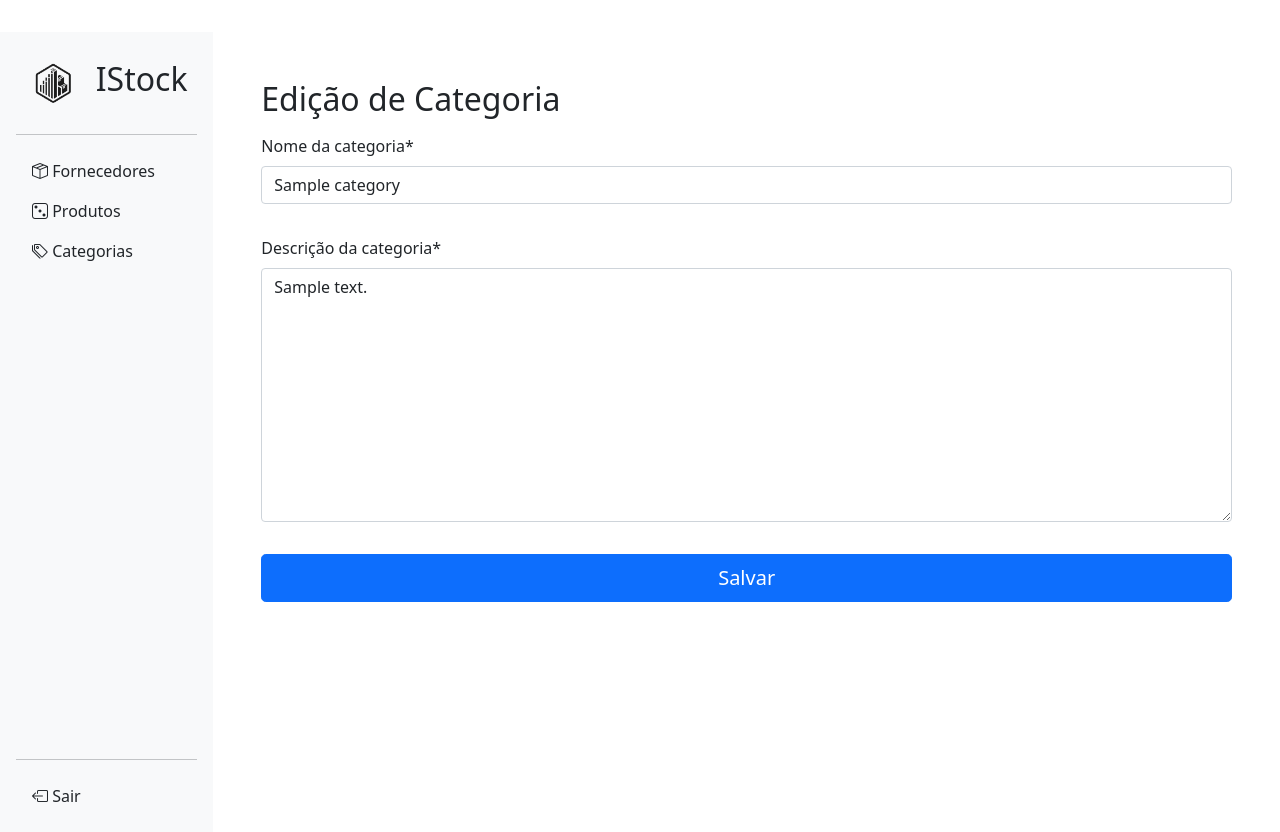
After one commit to linharesg/django, a Django app: a page that uses aula_02/inventory_control/base/templates/base.html in a window 1280 px wide. The commit adds this page. Run offline with Django 5.2, Linux system fonts and the light colour scheme; tables that the repository leaves empty hold one stand-in row (values such as "Sample post"); some libraries are stand-ins or nearby versions.

Commit message:
feat: add views for Categories

```diff
--- a/aula_02/inventory_control/base/templates/base.html
+++ b/aula_02/inventory_control/base/templates/base.html
@@ -56,13 +56,17 @@
                 <i class="bi bi-box-seam"></i>
                 Fornecedores
               </a>
-              {% comment %} <a href="{% url 'suppliers:create' %}" class="nav-link link-dark">
-                <i class="bi bi-person-plus-fill"></i>
-                Cadastrar
-              </a> {% endcomment %}
+            <li/>
+            <li>
               <a href="{% url 'products:index' %}" class="nav-link link-dark">
-                <i class="bi bi-person-plus-fill"></i>
+                <i class="bi bi-dice-3"></i>
                 Produtos
+              </a>
+            </li>
+            <li>
+              <a href="{% url 'products:category_index' %}" class="nav-link link-dark">
+                <i class="bi bi-tags"></i>
+                Categorias
               </a>
             </li>
           </ul>
--- a/aula_02/inventory_control/products/forms.py
+++ b/aula_02/inventory_control/products/forms.py
@@ -1,5 +1,6 @@
 from django import forms
 from .models import Products
+from .models import Category
 import re
 
 class ProductsForm(forms.ModelForm):
@@ -35,3 +36,14 @@ class ProductsForm(forms.ModelForm):
         widgets = {
             "expiration_date": forms.DateInput(attrs={"type":"date"}, format="%Y-%m-%d")
             }
+
+class CategoryForms(forms.ModelForm):
+
+    class Meta:
+        model = Category
+        fields = "__all__"
+
+        labels = {
+            "name": "Nome da categoria",
+            "description": "Descrição da categoria",
+        }
--- a/aula_02/inventory_control/products/models.py
+++ b/aula_02/inventory_control/products/models.py
@@ -8,12 +8,18 @@ import os
 class Category(models.Model):
     name = models.CharField(max_length=100, unique=True)
     description = models.TextField()
+    slug = models.SlugField(unique=True, blank=True)
+
 
     def __str__(self):
         return f"{self.name}"
     class Meta:
         verbose_name = "Categoria"
         verbose_name_plural = "Categorias"
+
+    def save(self, *args, **kwargs):
+        self.slug = slugify(self.name)
+        super(Category, self).save(*args, **kwargs)
 
 class Products(models.Model):
 
--- /dev/null
+++ b/aula_02/inventory_control/products/templates/categories/create.html
@@ -0,0 +1,34 @@
+{% extends "base.html" %}
+{% load static %}
+{% load crispy_forms_tags %}
+{% block title %}Cadastro de Categorias{% endblock %}
+{% block content %}
+  {% with create_url="/produtos/categorias/cadastro" %}
+    {% if form_action == create_url %}
+      <h2 class="mb-3">Cadastro de Categorias</h2>
+    {% else %}
+      <h2 class="mb-3">Edição de Categoria</h2>
+    {% endif %}
+
+
+    <form action="{{ form_action }}" method="post" novalidate enctype="multipart/form-data">
+      {% csrf_token %}
+
+      <div class="row mb-3">
+        <div class="col">
+          {{ form.name|as_crispy_field }}
+        </div>
+      </div>
+
+      <div class="row mb-3">
+        <div class="col">
+          {{ form.description|as_crispy_field }}
+        </div>
+      </div>
+
+      <div class="d-grid">
+        <button class="btn btn-primary btn-lg">Salvar</button>
+      </div>
+    </form>
+  {% endwith %}
+{% endblock %}
--- a/aula_02/inventory_control/products/templates/products/index.html
+++ b/aula_02/inventory_control/products/templates/products/index.html
@@ -46,6 +46,7 @@
               <td>{% if product.thumbnail %}<img src="{{ product.thumbnail.url }}" alt="Foto do produto" height="30" width="30">{% else %}Sem foto{% endif %}</td>
               <td>{{ product.name|title }}</td>
               <td>{{ product.category.name|title|default:"Sem categoria" }}</td>
+              {% comment %} <td><a href="{% url 'products:category_index' %}">{{ product.category.name|title|default:"Sem categoria" }}</a></td> {% endcomment %}
               <td>R$ {{ product.sale_price}}</td>
               <td>{% if product.is_perishable %}{{product.expiration_date}}{% else %}Não perecível{% endif %}</td>
               <td>
--- a/aula_02/inventory_control/products/urls.py
+++ b/aula_02/inventory_control/products/urls.py
@@ -5,9 +5,13 @@ app_name = "products"
 
 urlpatterns = [
     path("", views.index, name="index"),
-    path("cadastro", views.create, name="create"),
+    path("cadastro/", views.create, name="create"),
     path("<int:id>/delete", views.delete, name="delete"),
+    path("categorias/<int:id>/delete", views.category_delete, name="category_delete"),
     path("search", views.search, name="search"),
     path("<int:id>/toggle_enabled", views.toggle_enabled, name="toggle_enabled"),
+    path("categorias/", views.category_index, name="category_index"), # se eu deixo essa linha por últmo (epois do update), não funciona. 404 (No Products matches the given query.)
+    path("categorias/cadastro", views.category_create, name="category_create"),
     path("<slug:slug>/", views.update, name="update"),
+    path("categorias/<slug:slug>/", views.category_update, name="category_update"),
 ]
--- a/aula_02/inventory_control/products/views.py
+++ b/aula_02/inventory_control/products/views.py
@@ -5,7 +5,9 @@ from django.db.models import Q
 from django.http import JsonResponse
 from django.contrib import messages
 from .models import Products
+from .models import Category
 from .forms import ProductsForm
+from .forms import CategoryForms
 from django.urls import reverse
 
 def index(request):
@@ -54,7 +56,6 @@ def create(request):
 
         if request.method == 'POST':
             form = ProductsForm(request.POST, request.FILES)
-
             if form.is_valid():
                 form.save()
 
@@ -75,6 +76,32 @@ def create(request):
     context = { "form": form, "form_action": form_action }
 
     return render(request, "products/create.html", context)
+
+def category_create(request):
+
+    form_action = reverse("products:category_create")
+
+    if request.method == "POST":
+
+        form = CategoryForms(request.POST)
+
+        if form.is_valid():
+            form.save()
+            messages.success(request, "Categoria criada com sucesso!")
+
+            return redirect("products:category_index")
+
+        messages.error(request, "Falha ao cadastrar a categoria. Verifique os campos preenchidos.")
+
+        context = { "form": form, "form_action": form_action }
+        return render(request, "categories.create.html", context)
+
+    #GET
+    form = CategoryForms()
+
+    context = {"form": form, "form_action": form_action}
+
+    return render(request, "categories/create.html", context)
 
 def update(request, slug):
     product = get_object_or_404(Products, slug=slug)
@@ -110,6 +137,47 @@ def update(request, slug):
 
     return render(request, "products/create.html", context)
 
+def category_update(request, slug):
+    category = get_object_or_404(Category, slug=slug)
+    form_action = reverse("products:category_update", args=(slug,)) # Obtendo a URL da rota de atualização
+
+
+    if request.method == "POST":
+        form = CategoryForms(request.POST, instance=category)
+
+        if form.is_valid():
+            form.save()
+            messages.success(request, "Categoria atualizada com sucesso!")
+
+            return (redirect("products:category_index"))
+
+        context = {
+            "form_action": form_action,
+            "form": form
+        }
+
+        return render(request, "categories/create.html", context)
+
+    # GET
+    form = CategoryForms(instance=category)
+
+    context = {
+        "form_action": form_action,
+        "form": form,
+    }
+
+    return render(request, "categories/create.html", context)
+
+def category_index(request):
+    categories = Category.objects.order_by("-id")
+
+    paginator = Paginator(categories, 2)
+    page_number = request.GET.get("page")
+    page_obj = paginator.get_page(page_number)
+
+    context = { "categories": page_obj }
+    return render(request, "categories/index.html", context)
+
 # só permite que a view seja acessada através de POST, e não de GET
 @require_POST
 def delete(request, id):
@@ -117,6 +185,13 @@ def delete(request, id):
     product.delete()
 
     return redirect("products:index")
+
+@require_POST
+def category_delete(request, id):
+    category = get_object_or_404(Category, pk=id)
+    category.delete()
+
+    return redirect("products:category_index")
 
 @require_POST
 # def toggle_enabled(request, id):
```
Also changed, not shown: aula_02/inventory_control/products/templates/categories/index.html (added, +80 -0 lines), aula_02/inventory_control/products/migrations/0007_category_slug_alter_products_category.py (added).
